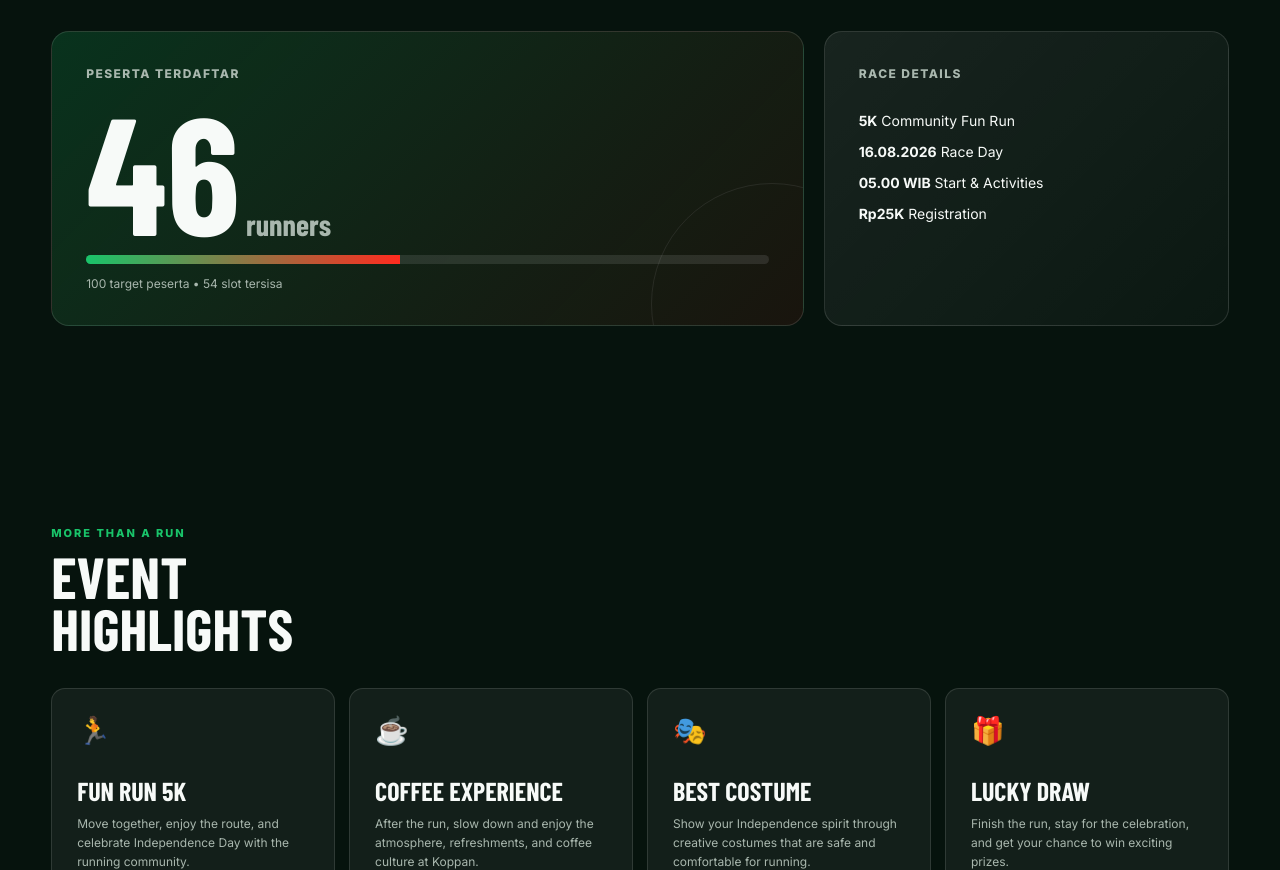
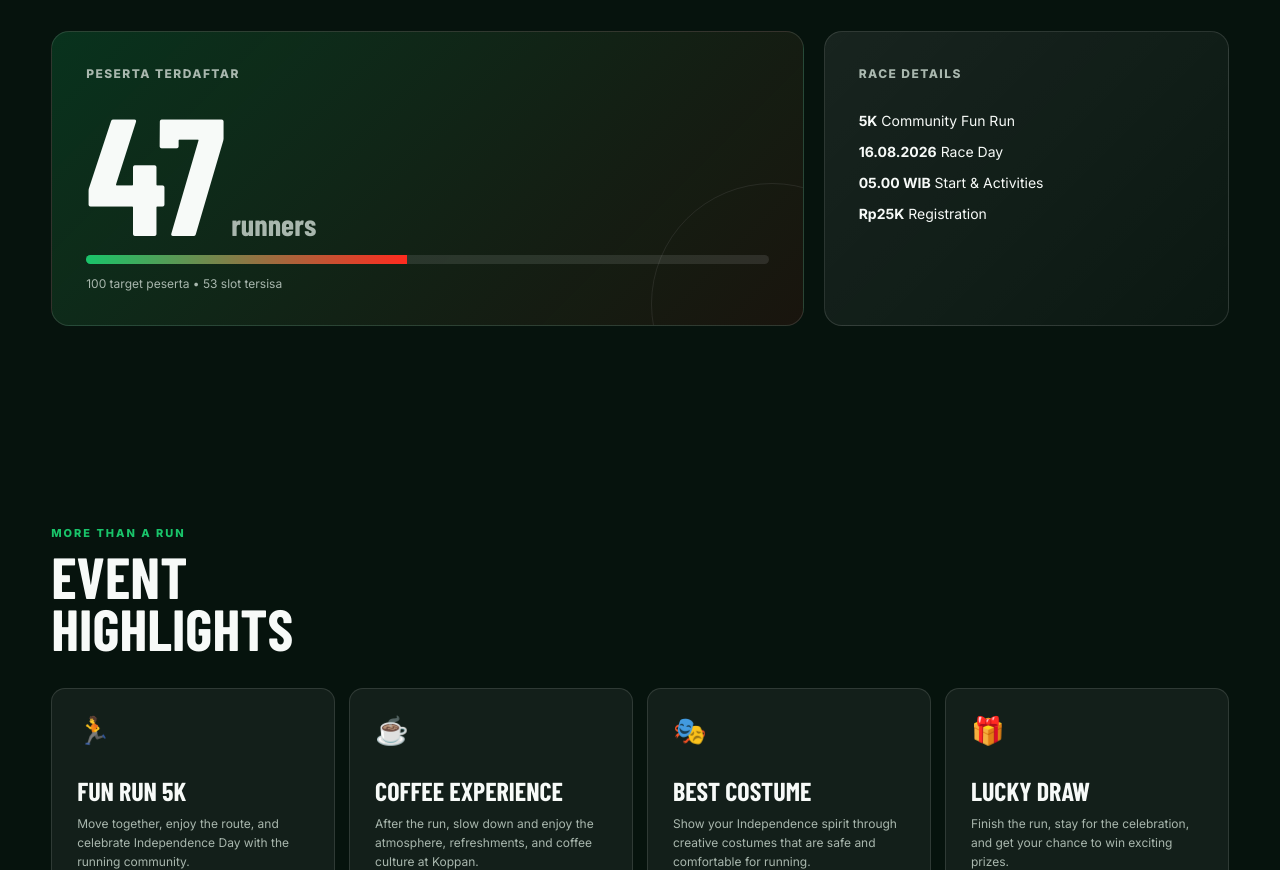
Before and after one commit to koppancoffeeandspace/merdekarunandbrew2026, a plain HTML site: page index.html in a window 1280 px wide. Shown: the part 1011-1881 px from the top of the page. Drawn offline with nearby package versions, Linux system fonts and the light colour scheme; a web font is replaced by a local one.

Commit message:
Update index.html

```diff
--- a/index.html
+++ b/index.html
@@ -196,7 +196,7 @@ footer{border-top:1px solid var(--line);padding:35px 0;color:var(--muted);font-s
    EASY EVENT CONFIGURATION
    ========================== */
 const CONFIG = {
-  participants: 46,   // ← Jumlah peserta saat ini; ubah sesuai data terbaru
+  participants: 47,   // ← Jumlah peserta saat ini; ubah sesuai data terbaru
   target: 100,
   registrationUrl: "https://forms.gle/94Nb3XjBYCTiJUTbA"
 };
```
